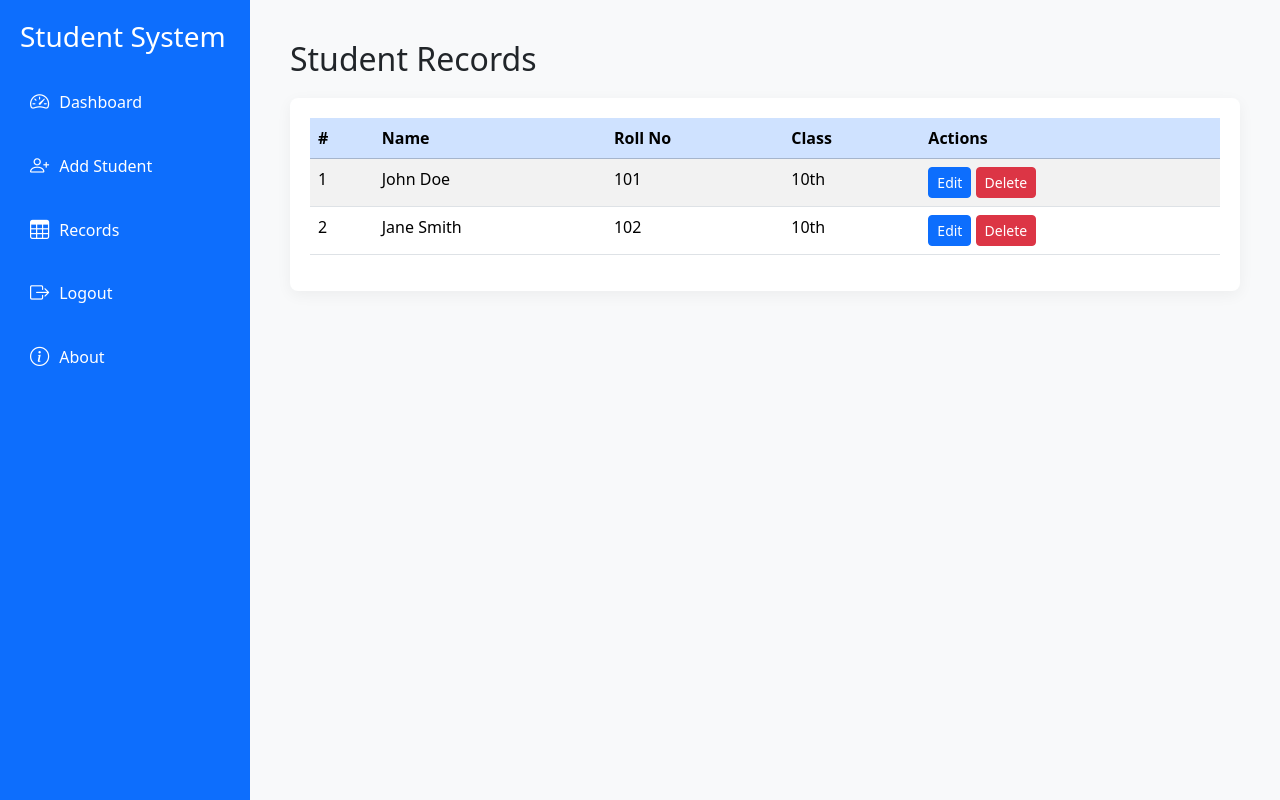
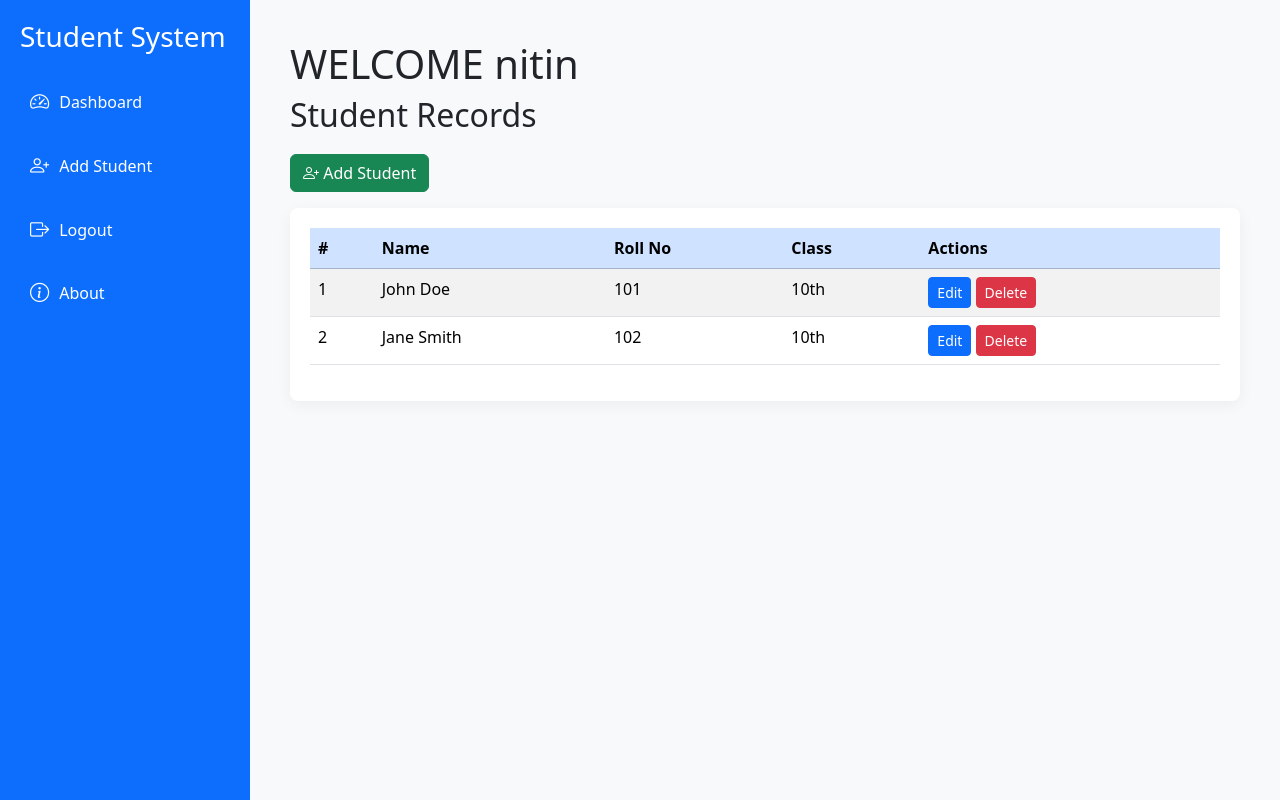
Before and after one commit to madhu0508j/anuj, a Django app: page / in a window 1280 px wide. Run offline with Django 5.2, Linux system fonts and the light colour scheme; a user stored in the database is signed in.

Commit message:
third commit

```diff
--- a/myapp/templates/index.html
+++ b/myapp/templates/index.html
@@ -56,19 +56,36 @@
 </head>
 <body>
 
+
+
+
     <!-- Sidebar Navigation -->
     <div class="sidebar">
         <h3 class="mb-4">Student System</h3>
-        <a href="#"><i class="bi bi-speedometer2"></i> Dashboard</a>
-        <a href="#"><i class="bi bi-person-plus"></i> Add Student</a>
-        <a href="#"><i class="bi bi-table"></i> Records</a>
-        <a href="#"><i class="bi bi-box-arrow-right"></i> Logout</a>
-        <a href="{% url 'about'%}"><i class="bi bi-info-circle"></i> About</a>
+        <a href="{% url 'index' %}"><i class="bi bi-speedometer2"></i> Dashboard</a>
+        <!-- Add Student link now opens modal -->
+        <a href="#" data-bs-toggle="modal" data-bs-target="#addStudentModal">
+            <i class="bi bi-person-plus"></i> Add Student
+        </a>
+
+        <a href="{% url 'logout' %}"><i class="bi bi-box-arrow-right"></i> Logout</a>
+        <a href="{% url 'about' %}"><i class="bi bi-info-circle"></i> About</a>
     </div>
+
+
 
     <!-- Main Content -->
     <div class="content">
+        <h1>WELCOME {{user.username}}</h1>
         <h2>Student Records</h2>
+
+        <!-- Add Student Button -->
+        <div class="mb-3">
+            <button class="btn btn-success" data-bs-toggle="modal" data-bs-target="#addStudentModal">
+                <i class="bi bi-person-plus"></i> Add Student
+            </button>
+        </div>
+
         <div class="table-container">
             <table class="table table-striped table-hover">
                 <thead class="table-primary">
@@ -87,8 +104,8 @@
                         <td>101</td>
                         <td>10th</td>
                         <td>
-                            <button class="btn btn-sm btn-primary">Edit</button>
-                            <button class="btn btn-sm btn-danger">Delete</button>
+                            <button class="btn btn-sm btn-primary edit-btn">Edit</button>
+                            <button class="btn btn-sm btn-danger delete-btn">Delete</button>
                         </td>
                     </tr>
                     <tr>
@@ -97,17 +114,112 @@
                         <td>102</td>
                         <td>10th</td>
                         <td>
-                            <button class="btn btn-sm btn-primary">Edit</button>
-                            <button class="btn btn-sm btn-danger">Delete</button>
+                            <button class="btn btn-sm btn-primary edit-btn">Edit</button>
+                            <button class="btn btn-sm btn-danger delete-btn">Delete</button>
                         </td>
                     </tr>
-                    <!-- Add more student rows here -->
                 </tbody>
             </table>
         </div>
     </div>
 
+    <!-- Add Student Modal -->
+    <div class="modal fade" id="addStudentModal" tabindex="-1" aria-labelledby="addStudentModalLabel" aria-hidden="true">
+      <div class="modal-dialog">
+        <div class="modal-content">
+          <div class="modal-header">
+            <h5 class="modal-title" id="addStudentModalLabel">Add New Student</h5>
+            <button type="button" class="btn-close" data-bs-dismiss="modal" aria-label="Close"></button>
+          </div>
+          <div class="modal-body">
+            <form id="addStudentForm">
+              <div class="mb-3">
+                <label for="studentName" class="form-label">Name</label>
+                <input type="text" class="form-control" id="studentName" required>
+              </div>
+              <div class="mb-3">
+                <label for="rollNo" class="form-label">Roll No</label>
+                <input type="text" class="form-control" id="rollNo" required>
+              </div>
+              <div class="mb-3">
+                <label for="className" class="form-label">Class</label>
+                <input type="text" class="form-control" id="className" required>
+              </div>
+              <button type="submit" class="btn btn-primary">Add Student</button>
+            </form>
+          </div>
+        </div>
+      </div>
+    </div>
+
     <!-- Bootstrap JS Bundle -->
     <script src="https://cdn.jsdelivr.net/npm/bootstrap@5.3.1/dist/js/bootstrap.bundle.min.js"></script>
+
+    <script>
+        // Add Student Form Submission
+        document.getElementById('addStudentForm').addEventListener('submit', function(e) {
+            e.preventDefault();
+
+            const name = document.getElementById('studentName').value;
+            const roll = document.getElementById('rollNo').value;
+            const cls = document.getElementById('className').value;
+
+            const table = document.querySelector('.table tbody');
+            const newRow = document.createElement('tr');
+            const rowCount = table.rows.length + 1;
+
+            newRow.innerHTML = `
+                <td>${rowCount}</td>
+                <td>${name}</td>
+                <td>${roll}</td>
+                <td>${cls}</td>
+                <td>
+                    <button class="btn btn-sm btn-primary edit-btn">Edit</button>
+                    <button class="btn btn-sm btn-danger delete-btn">Delete</button>
+                </td>
+            `;
+
+            table.appendChild(newRow);
+
+            // Close modal
+            const modal = bootstrap.Modal.getInstance(document.getElementById('addStudentModal'));
+            modal.hide();
+
+            this.reset();
+        });
+
+        // Delete functionality
+        document.querySelector('.table tbody').addEventListener('click', function(e) {
+            if(e.target.classList.contains('delete-btn')) {
+                if(confirm("Are you sure you want to delete this student?")) {
+                    const row = e.target.closest('tr');
+                    row.remove();
+
+                    // Update row numbers
+                    const rows = document.querySelectorAll('.table tbody tr');
+                    rows.forEach((row, index) => {
+                        row.cells[0].innerText = index + 1;
+                    });
+                }
+            }
+        });
+
+        // Edit functionality (simple inline editing)
+        document.querySelector('.table tbody').addEventListener('click', function(e) {
+            if(e.target.classList.contains('edit-btn')) {
+                const row = e.target.closest('tr');
+                const name = prompt("Edit Name:", row.cells[1].innerText);
+                const roll = prompt("Edit Roll No:", row.cells[2].innerText);
+                const cls = prompt("Edit Class:", row.cells[3].innerText);
+
+                if(name && roll && cls) {
+                    row.cells[1].innerText = name;
+                    row.cells[2].innerText = roll;
+                    row.cells[3].innerText = cls;
+                }
+            }
+        });
+    </script>
+
 </body>
 </html>
```
Also changed, not shown: db.sqlite3 (added).
